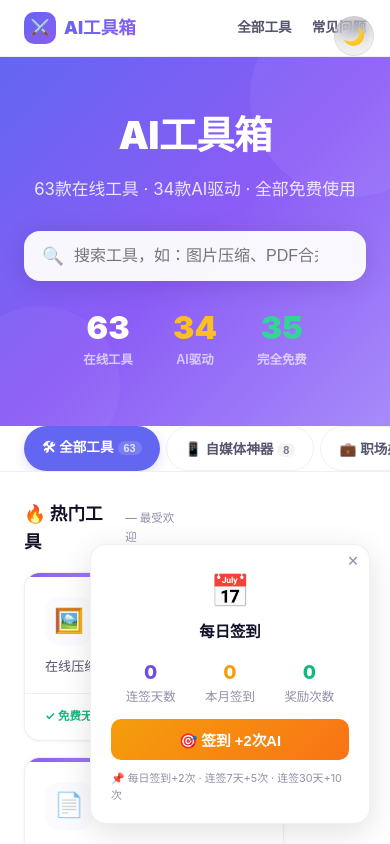
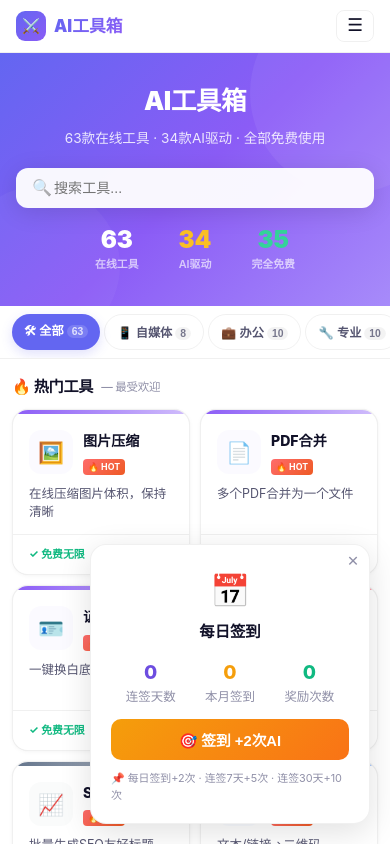
Before and after one commit to QuenLee/ai-tools-hub, a Next.js app: page /en/tools in a window 390 px wide. Shown: the top 844 px of the page. Built offline with nearby package versions, Linux system fonts and the light colour scheme.

Commit message:
feat: mobile responsive adaptation for tools list, detail page, and navbar

```diff
--- a/app/[locale]/layout.js
+++ b/app/[locale]/layout.js
@@ -1,6 +1,7 @@
 import { locales } from '@/lib/i18n';
 import Script from 'next/script';
 import ThemeToggle from '@/components/ThemeToggle';
+import MobileMenu from '@/components/MobileMenu';
 import CheckinWidget from '@/components/CheckinWidget';
 import './globals.css';
 
@@ -29,7 +30,6 @@ export async function generateMetadata({ params }) {
       apple: '/apple-touch-icon.png',
     },
     manifest: '/manifest.json',
-    themeColor: '#6366f1',
     openGraph: {
       title: titles[locale] || titles['zh'],
       description: descriptions[locale] || descriptions['zh'],
@@ -60,39 +60,34 @@ export default async function LocaleLayout({ children, params }) {
           WebkitBackdropFilter: 'blur(12px)',
         }}>
           <div style={{
-            maxWidth: 1200, margin: '0 auto', padding: '0 24px',
-            height: 56,
+            maxWidth: 1200, margin: '0 auto', padding: '0 16px',
+            height: 52,
             display: 'flex', alignItems: 'center', justifyContent: 'space-between',
           }}>
             {/* Logo */}
-            <a href={`/${locale}/tools`} style={{
-              textDecoration: 'none', display: 'flex', alignItems: 'center', gap: 8,
-            }}>
+            <a href={`/${locale}/tools`} style={{ textDecoration: 'none', display: 'flex', alignItems: 'center', gap: 8 }}>
               <span style={{
-                width: 32, height: 32, borderRadius: 10,
+                width: 30, height: 30, borderRadius: 9,
                 background: 'linear-gradient(135deg, #6366f1, #8b5cf6)',
                 display: 'flex', alignItems: 'center', justifyContent: 'center',
-                fontSize: '1rem', color: '#fff', fontWeight: 900,
+                fontSize: '0.9rem', color: '#fff', fontWeight: 900,
               }}>⚔️</span>
-              <span style={{
-                fontWeight: 900, fontSize: '1.1rem',
+              <span className="nav-logo-text" style={{
+                fontWeight: 900, fontSize: '1.05rem',
                 background: 'linear-gradient(135deg, #6366f1, #8b5cf6)',
                 WebkitBackgroundClip: 'text', WebkitTextFillColor: 'transparent',
               }}>AI工具箱</span>
             </a>
 
-            {/* Nav links */}
-            <div style={{ display: 'flex', alignItems: 'center', gap: 20 }}>
-              <a href={`/${locale}/tools`} style={{
-                fontSize: '0.85rem', color: 'var(--text2)', textDecoration: 'none',
-                fontWeight: 600,
-              }}>全部工具</a>
-              <a href={`/${locale}/faq`} style={{
-                fontSize: '0.85rem', color: 'var(--text2)', textDecoration: 'none',
-                fontWeight: 600,
-              }}>常见问题</a>
+            {/* Desktop Nav */}
+            <div className="nav-desktop" style={{ display: 'flex', alignItems: 'center', gap: 20 }}>
+              <a href={`/${locale}/tools`} style={{ fontSize: '0.85rem', color: 'var(--text2)', textDecoration: 'none', fontWeight: 600 }}>全部工具</a>
+              <a href={`/${locale}/faq`} style={{ fontSize: '0.85rem', color: 'var(--text2)', textDecoration: 'none', fontWeight: 600 }}>常见问题</a>
               <ThemeToggle />
             </div>
+
+            {/* Mobile hamburger (client component) */}
+            <MobileMenu locale={locale} />
           </div>
         </nav>
 
@@ -100,18 +95,17 @@ export default async function LocaleLayout({ children, params }) {
         {children}
 
         {/* ── 页脚 ── */}
-        <footer style={{
+        <footer className="main-footer" style={{
           borderTop: '1px solid var(--border)',
-          padding: '24px', textAlign: 'center',
+          padding: '20px 16px', textAlign: 'center',
           background: 'var(--surface)',
         }}>
           <div style={{
             maxWidth: 1200, margin: '0 auto',
-            display: 'flex', justifyContent: 'center', gap: 20,
-            flexWrap: 'wrap',
-            fontSize: '0.72rem', color: 'var(--text3)',
+            display: 'flex', justifyContent: 'center', gap: 16,
+            flexWrap: 'wrap', fontSize: '0.72rem', color: 'var(--text3)',
           }}>
-            <span>© 2026 AI工具箱 — 免费在线AI工具集合</span>
+            <span>© 2026 AI工具箱</span>
             <a href={`/${locale}/faq`} style={{ color: 'var(--text3)', textDecoration: 'none' }}>常见问题</a>
             <a href={`/${locale}/privacy`} style={{ color: 'var(--text3)', textDecoration: 'none' }}>隐私政策</a>
             <a href={`/${locale}/terms`} style={{ color: 'var(--text3)', textDecoration: 'none' }}>服务条款</a>
@@ -132,6 +126,16 @@ gtag('config', '${GA_ID}', { anonymize_ip: true });`}
             </Script>
           </>
         )}
+
+        {/* ── 导航栏移动端响应式 ── */}
+        <style>{`
+          @media (max-width: 640px) {
+            .nav-desktop { display: none !important; }
+            .nav-mobile { display: flex !important; }
+            .main-footer { padding: 16px 12px !important; }
+            .main-footer > div { gap: 10px !important; font-size: 0.65rem !important; }
+          }
+        `}</style>
       </body>
     </html>
   );
--- a/app/[locale]/tools/page.js
+++ b/app/[locale]/tools/page.js
@@ -6,13 +6,13 @@ import { useParams } from 'next/navigation';
 
 /* ── 分类配置 ── */
 const CATEGORIES = [
-  { id: 'all',     label: '全部工具',  emoji: '🛠',  color: '#6366f1', bg: '#6366f108' },
-  { id: 'social',  label: '自媒体神器', emoji: '📱',  color: '#FF2442', bg: '#FF244208' },
-  { id: 'office',  label: '职场办公',  emoji: '💼',  color: '#f59e0b', bg: '#f59e0b08' },
-  { id: 'pro',     label: '专业工具',  emoji: '🔧',  color: '#10b981', bg: '#10b98108' },
-  { id: 'dev',     label: '开发者',   emoji: '💻',  color: '#3b82f6', bg: '#3b82f608' },
-  { id: 'free',    label: '免费工具',  emoji: '🎁',  color: '#8b5cf6', bg: '#8b5cf608' },
-  { id: 'basic',   label: '基础工具',  emoji: '📄',  color: '#64748b', bg: '#64748b08' },
+  { id: 'all', label: '全部', emoji: '🛠', color: '#6366f1', bg: '#6366f108' },
+  { id: 'social', label: '自媒体', emoji: '📱', color: '#FF2442', bg: '#FF244208' },
+  { id: 'office', label: '办公', emoji: '💼', color: '#f59e0b', bg: '#f59e0b08' },
+  { id: 'pro', label: '专业', emoji: '🔧', color: '#10b981', bg: '#10b98108' },
+  { id: 'dev', label: '开发', emoji: '💻', color: '#3b82f6', bg: '#3b82f608' },
+  { id: 'free', label: '免费', emoji: '🎁', color: '#8b5cf6', bg: '#8b5cf608' },
+  { id: 'basic', label: '基础', emoji: '📄', color: '#64748b', bg: '#64748b08' },
 ];
 
 /* ── 热门工具（首页推荐） ── */
@@ -46,36 +46,29 @@ function ToolCard({ tool, catInfo, href, hot }) {
       e.currentTarget.style.borderColor = 'var(--border)';
     }}>
       {/* 顶部色条 */}
-      <div style={{
-        height: 4,
-        background: `linear-gradient(90deg, ${catInfo?.color || '#6366f1'}, ${(catInfo?.color || '#6366f1')}66)`,
-      }} />
+      <div style={{ height: 4, background: `linear-gradient(90deg, ${catInfo?.color || '#6366f1'}, ${(catInfo?.color || '#6366f1')}66)` }} />
 
-      <div style={{ padding: '20px 20px 16px', flex: 1, display: 'flex', flexDirection: 'column' }}>
+      <div style={{ padding: '16px 16px 12px', flex: 1, display: 'flex', flexDirection: 'column' }}>
         {/* 图标 + 名称行 */}
-        <div style={{ display: 'flex', alignItems: 'center', gap: 12, marginBottom: 12 }}>
+        <div style={{ display: 'flex', alignItems: 'center', gap: 10, marginBottom: 10 }}>
           <div style={{
-            width: 48, height: 48, borderRadius: 14,
+            width: 44, height: 44, borderRadius: 12,
             display: 'flex', alignItems: 'center', justifyContent: 'center',
-            fontSize: '1.5rem',
+            fontSize: '1.3rem',
             background: catInfo?.bg || '#6366f108',
             flexShrink: 0,
           }}>{tool.icon}</div>
           <div style={{ flex: 1, minWidth: 0 }}>
             <div style={{ display: 'flex', alignItems: 'center', gap: 6, flexWrap: 'wrap' }}>
-              <span style={{ fontWeight: 800, fontSize: '1rem' }}>{tool.name}</span>
-              {hot && <span style={{
-                fontSize: '0.6rem', padding: '1px 6px', borderRadius: 4,
-                background: 'linear-gradient(135deg, #ff6b6b, #ee5a24)',
-                color: '#fff', fontWeight: 700,
-              }}>🔥 HOT</span>}
+              <span className="tool-name" style={{ fontWeight: 800, fontSize: '0.95rem' }}>{tool.name}</span>
+              {hot && <span style={{ fontSize: '0.55rem', padding: '1px 5px', borderRadius: 4, background: 'linear-gradient(135deg, #ff6b6b, #ee5a24)', color: '#fff', fontWeight: 700 }}>🔥 HOT</span>}
             </div>
           </div>
         </div>
 
         {/* 描述 */}
         <p style={{
-          fontSize: '0.82rem', color: 'var(--text2)', lineHeight: 1.5,
+          fontSize: '0.78rem', color: 'var(--text2)', lineHeight: 1.5,
           margin: 0, flex: 1,
           overflow: 'hidden', textOverflow: 'ellipsis',
           display: '-webkit-box', WebkitLineClamp: 2, WebkitBoxOrient: 'vertical',
@@ -85,18 +78,15 @@ function ToolCard({ tool, catInfo, href, hot }) {
       {/* 底部标签行 */}
       <div style={{
         display: 'flex', justifyContent: 'space-between', alignItems: 'center',
-        padding: '12px 20px',
+        padding: '10px 16px',
         borderTop: '1px solid var(--border)',
         background: 'var(--bg)',
       }}>
-        <span style={{
-          fontSize: '0.72rem', fontWeight: 700,
-          color: isFree ? 'var(--green)' : 'var(--accent)',
-        }}>
+        <span style={{ fontSize: '0.68rem', fontWeight: 700, color: isFree ? 'var(--green)' : 'var(--accent)' }}>
           {isFree ? '✓ 免费无限' : '每日3次免费'}
         </span>
         <span style={{
-          fontSize: '0.62rem', padding: '3px 8px', borderRadius: 6,
+          fontSize: '0.58rem', padding: '2px 7px', borderRadius: 6,
           background: isFree ? 'rgba(16,185,129,0.1)' : 'rgba(99,102,241,0.1)',
           color: isFree ? 'var(--green)' : 'var(--accent)',
           fontWeight: 700,
@@ -151,9 +141,9 @@ export default function ToolsPage() {
   return (
     <div style={{ minHeight: '100vh' }}>
       {/* ═══ Hero Section ═══ */}
-      <section style={{
+      <section className="hero-section" style={{
         background: 'linear-gradient(135deg, #6366f1 0%, #8b5cf6 50%, #a78bfa 100%)',
-        padding: '48px 24px 56px',
+        padding: '36px 20px 40px',
         textAlign: 'center',
         position: 'relative',
         overflow: 'hidden',
@@ -163,42 +153,41 @@ export default function ToolsPage() {
         <div style={{ position: 'absolute', bottom: -40, left: -40, width: 160, height: 160, borderRadius: '50%', background: 'rgba(255,255,255,0.04)' }} />
 
         <div style={{ position: 'relative', zIndex: 1, maxWidth: 720, margin: '0 auto' }}>
-          <h1 style={{
+          <h1 className="hero-title" style={{
             fontSize: '2.4rem', fontWeight: 900, color: '#fff',
-            marginBottom: 10, letterSpacing: '-0.02em',
-          }}>
-            AI工具箱
-          </h1>
-          <p style={{
+            marginBottom: 8, letterSpacing: '-0.02em',
+          }}>AI工具箱</h1>
+          <p className="hero-subtitle" style={{
             color: 'rgba(255,255,255,0.85)', fontSize: '1.05rem',
-            marginBottom: 28, lineHeight: 1.6,
+            marginBottom: 24, lineHeight: 1.6,
           }}>
             {ALL_TOOLS.length}款在线工具 · {aiCount}款AI驱动 · 全部免费使用
           </p>
 
-          {/* 搜索框 - 居中大 */}
+          {/* 搜索框 */}
           <div style={{ position: 'relative', maxWidth: 560, margin: '0 auto' }}>
             <span style={{
-              position: 'absolute', left: 18, top: '50%', transform: 'translateY(-50%)',
-              fontSize: '1.1rem', color: 'rgba(255,255,255,0.5)',
+              position: 'absolute', left: 16, top: '50%', transform: 'translateY(-50%)',
+              fontSize: '1rem', color: 'rgba(255,255,255,0.5)',
             }}>🔍</span>
             <input
               type="text"
               value={searchQuery}
               onChange={e => setSearchQuery(e.target.value)}
-              placeholder="搜索工具，如：图片压缩、PDF合并、小红书..."
+              placeholder="搜索工具..."
+              className="hero-search"
               style={{
-                width: '100%', padding: '16px 48px 16px 50px',
-                borderRadius: 16, border: 'none',
+                width: '100%', padding: '14px 44px 14px 44px',
+                borderRadius: 14, border: 'none',
                 background: 'rgba(255,255,255,0.95)',
-                color: '#1a1a2e', fontSize: '1rem',
+                color: '#1a1a2e', fontSize: '0.95rem',
                 boxSizing: 'border-box', outline: 'none',
                 boxShadow: '0 4px 24px rgba(0,0,0,0.12)',
               }}
             />
             {searchQuery && (
               <button onClick={() => setSearchQuery('')} style={{
-                position: 'absolute', right: 16, top: '50%', transform: 'translateY(-50%)',
+                position: 'absolute', right: 14, top: '50%', transform: 'translateY(-50%)',
                 background: '#e2e8f0', border: 'none', color: '#64748b',
                 cursor: 'pointer', fontSize: '0.72rem',
                 width: 24, height: 24, borderRadius: '50%',
@@ -208,9 +197,8 @@ export default function ToolsPage() {
           </div>
 
           {/* 统计数字 */}
-          <div style={{
-            display: 'flex', justifyContent: 'center', gap: 40,
-            marginTop: 28,
+          <div className="hero-stats" style={{
+            display: 'flex', justifyContent: 'center', gap: 40, marginTop: 24,
           }}>
             <StatItem value={ALL_TOOLS.length} label="在线工具" color="#fff" />
             <StatItem value={aiCount} label="AI驱动" color="#fbbf24" />
@@ -220,23 +208,26 @@ export default function ToolsPage() {
       </section>
 
       {/* ═══ 分类 Tabs ═══ */}
-      <div style={{
+      <div className="tabs-bar" style={{
         background: 'var(--bg)',
         borderBottom: '1px solid var(--border)',
         position: 'sticky', top: 0, zIndex: 100,
       }}>
-        <div style={{
-          maxWidth: 1200, margin: '0 auto', padding: '0 24px',
+        <div className="tabs-inner" style={{
+          maxWidth: 1200, margin: '0 auto',
+          padding: '10px 16px',
           display: 'flex', gap: 6, overflowX: 'auto',
-          paddingY: 12,
+          WebkitOverflowScrolling: 'touch',
+          scrollbarWidth: 'none',
+          msOverflowStyle: 'none',
         }}>
           {CATEGORIES.map(cat => {
             const count = cat.id === 'all' ? ALL_TOOLS.length : ALL_TOOLS.filter(t => t.cat === cat.id).length;
             const isActive = activeTab === cat.id;
             return (
               <button key={cat.id} onClick={() => setActiveTab(cat.id)} style={{
-                padding: '10px 18px', borderRadius: 24,
-                fontSize: '0.85rem', fontWeight: 700,
+                padding: '8px 14px', borderRadius: 20,
+                fontSize: '0.82rem', fontWeight: 700,
                 cursor: 'pointer', transition: 'all 0.2s',
                 whiteSpace: 'nowrap',
                 border: isActive ? 'none' : '1px solid var(--border)',
@@ -247,9 +238,9 @@ export default function ToolsPage() {
               }}>
                 {cat.emoji} {cat.label}
                 <span style={{
-                  fontSize: '0.68rem', opacity: 0.8, marginLeft: 4,
+                  fontSize: '0.65rem', opacity: 0.8, marginLeft: 3,
                   background: isActive ? 'rgba(255,255,255,0.2)' : 'var(--border)',
-                  padding: '1px 6px', borderRadius: 8,
+                  padding: '1px 5px', borderRadius: 8,
                 }}>{count}</span>
               </button>
             );
@@ -258,42 +249,34 @@ export default function ToolsPage() {
       </div>
 
       {/* ═══ 主内容区 ═══ */}
-      <div style={{
-        maxWidth: 1200, margin: '0 auto', padding: '28px 24px 80px',
+      <div className="content-grid" style={{
+        maxWidth: 1200, margin: '0 auto', padding: '24px 16px 80px',
         display: 'grid',
         gridTemplateColumns: '160px 1fr 160px',
         gap: 24, alignItems: 'start',
       }}>
         {/* 左广告 */}
-        <div className="ad-sidebar-left">
-          <AdSlot className="ad-slot-left-list" />
-        </div>
+        <div className="ad-sidebar-left"><AdSlot className="ad-slot-left-list" /></div>
 
         {/* 内容 */}
         <div>
-          {/* 🔥 热门推荐（仅在"全部"且无搜索时显示） */}
+          {/* 🔥 热门推荐 */}
           {activeTab === 'all' && !searchQuery.trim() && (
-            <div style={{ marginBottom: 36 }}>
-              <h2 style={{
-                fontSize: '1.1rem', fontWeight: 800, marginBottom: 16,
+            <div style={{ marginBottom: 32 }}>
+              <h2 className="section-title" style={{
+                fontSize: '1.05rem', fontWeight: 800, marginBottom: 14,
                 display: 'flex', alignItems: 'center', gap: 8,
               }}>
                 🔥 热门工具
                 <span style={{ fontSize: '0.72rem', color: 'var(--text3)', fontWeight: 500 }}>— 最受欢迎</span>
               </h2>
-              <div style={{
+              <div className="tools-grid" style={{
                 display: 'grid',
                 gridTemplateColumns: 'repeat(auto-fill, minmax(260px, 1fr))',
-                gap: 16,
+                gap: 14,
               }}>
                 {hotToolList.map(tool => (
-                  <ToolCard
-                    key={tool.id}
-                    tool={tool}
-                    catInfo={CATEGORIES.find(c => c.id === tool.cat)}
-                    href={`/${locale}/tools/${tool.id}`}
-                    hot
-                  />
+                  <ToolCard key={tool.id} tool={tool} catInfo={CATEGORIES.find(c => c.id === tool.cat)} href={`/${locale}/tools/${tool.id}`} hot />
                 ))}
               </div>
             </div>
@@ -301,45 +284,36 @@ export default function ToolsPage() {
 
           {/* 分类工具列表 */}
           <div style={{ marginBottom: 8 }}>
-            <h2 style={{
-              fontSize: '1.1rem', fontWeight: 800, marginBottom: 16,
+            <h2 className="section-title" style={{
+              fontSize: '1.05rem', fontWeight: 800, marginBottom: 14,
               display: 'flex', alignItems: 'center', gap: 8,
             }}>
               {searchQuery.trim() ? `🔍 搜索"${searchQuery}"` : CATEGORIES.find(c => c.id === activeTab)?.emoji + ' ' + CATEGORIES.find(c => c.id === activeTab)?.label}
-              <span style={{ fontSize: '0.82rem', color: 'var(--text3)', fontWeight: 500 }}>
-                · {filteredTools.length}款
-              </span>
+              <span style={{ fontSize: '0.82rem', color: 'var(--text3)', fontWeight: 500 }}> · {filteredTools.length}款</span>
             </h2>
           </div>
 
           {filteredTools.length === 0 ? (
-            <div style={{
-              textAlign: 'center', padding: '80px 20px', color: 'var(--text3)',
-            }}>
-              <div style={{ fontSize: '3rem', marginBottom: 16 }}>🔍</div>
-              <div style={{ fontSize: '1.1rem', fontWeight: 700, marginBottom: 8 }}>未找到匹配的工具</div>
-              <div style={{ fontSize: '0.88rem' }}>试试换个关键词？</div>
+            <div style={{ textAlign: 'center', padding: '60px 20px', color: 'var(--text3)' }}>
+              <div style={{ fontSize: '2.4rem', marginBottom: 12 }}>🔍</div>
+              <div style={{ fontSize: '1rem', fontWeight: 700, marginBottom: 6 }}>未找到匹配的工具</div>
+              <div style={{ fontSize: '0.85rem' }}>试试换个关键词？</div>
             </div>
           ) : (
-            <div style={{
+            <div className="tools-grid" style={{
               display: 'grid',
               gridTemplateColumns: 'repeat(auto-fill, minmax(260px, 1fr))',
-              gap: 16,
+              gap: 14,
             }}>
               {filteredTools.map(tool => (
-                <ToolCard
-                  key={tool.id}
-                  tool={tool}
-                  catInfo={CATEGORIES.find(c => c.id === tool.cat)}
-                  href={`/${locale}/tools/${tool.id}`}
-                />
+                <ToolCard key={tool.id} tool={tool} catInfo={CATEGORIES.find(c => c.id === tool.cat)} href={`/${locale}/tools/${tool.id}`} />
               ))}
             </div>
           )}
 
           {/* 列表底部广告 */}
           <div className="ad-slot-list" style={{
-            marginTop: 32, minHeight: 90, borderRadius: 12,
+            marginTop: 28, minHeight: 90, borderRadius: 12,
             border: '1px dashed var(--border)',
             display: 'flex', alignItems: 'center', justifyContent: 'center',
             color: 'var(--text3)', fontSize: '0.72rem',
@@ -347,15 +321,43 @@ export default function ToolsPage() {
         </div>
 
         {/* 右广告 */}
-        <div className="ad-sidebar-right">
-          <AdSlot className="ad-slot-right-list" />
-        </div>
+        <div className="ad-sidebar-right"><AdSlot className="ad-slot-right-list" /></div>
       </div>
 
-      {/* ═══ 响应式 ═══ */}
+      {/* ═══ 响应式 CSS ═══ */}
       <style>{`
+        /* 隐藏tab横向滚动条 */
+        .tabs-inner::-webkit-scrollbar { display: none; }
+        .tabs-inner { -ms-overflow-style: none; scrollbar-width: none; }
+
+        /* 平板 ≤900px */
         @media (max-width: 900px) {
           .ad-sidebar-left, .ad-sidebar-right { display: none !important; }
+          .content-grid { grid-template-columns: 1fr !important; }
+        }
+
+        /* 手机 ≤640px */
+        @media (max-width: 640px) {
+          .hero-section { padding: 28px 16px 32px !important; }
+          .hero-title { font-size: 1.6rem !important; margin-bottom: 6px !important; }
+          .hero-subtitle { font-size: 0.85rem !important; margin-bottom: 18px !important; }
+          .hero-search { padding: 12px 36px 12px 38px !important; font-size: 0.88rem !important; border-radius: 12px !important; }
+          .hero-stats { gap: 24 !important; margin-top: 18px !important; }
+          .hero-stats > div > div:first-child { font-size: 1.5rem !important; }
+          .hero-stats > div > div:last-child { font-size: 0.68rem !important; }
+          .tabs-inner { padding: 8px 12px !important; gap: 4px !important; }
+          .tabs-inner button { padding: 7px 12px !important; font-size: 0.76rem !important; }
+          .content-grid { padding: 16px 12px 60px !important; }
+          .tools-grid { grid-template-columns: repeat(2, 1fr) !important; gap: 10px !important; }
+          .section-title { font-size: 0.95rem !important; margin-bottom: 10px !important; }
+          .tool-card .tool-name { font-size: 0.88rem !important; }
+        }
+
+        /* 极小屏 ≤380px */
+        @media (max-width: 380px) {
+          .hero-title { font-size: 1.3rem !important; }
+          .hero-stats { gap: 16px !important; }
+          .tools-grid { grid-template-columns: 1fr !important; gap: 8px !important; }
         }
       `}</style>
     </div>
@@ -366,14 +368,8 @@ export default function ToolsPage() {
 function StatItem({ value, label, color }) {
   return (
     <div style={{ textAlign: 'center' }}>
-      <div style={{
-        fontSize: '2rem', fontWeight: 900, color,
-        lineHeight: 1.2,
-      }}>{value}</div>
-      <div style={{
-        fontSize: '0.78rem', color: 'rgba(255,255,255,0.65)',
-        fontWeight: 600, marginTop: 2,
-      }}>{label}</div>
+      <div style={{ fontSize: '2rem', fontWeight: 900, color, lineHeight: 1.2 }}>{value}</div>
+      <div style={{ fontSize: '0.78rem', color: 'rgba(255,255,255,0.65)', fontWeight: 600, marginTop: 2 }}>{label}</div>
     </div>
   );
 }
--- /dev/null
+++ b/src/components/MobileMenu.js
@@ -0,0 +1,54 @@
+'use client';
+
+import { useState } from 'react';
+
+export default function MobileMenu({ locale }) {
+  const [open, setOpen] = useState(false);
+
+  return (
+    <>
+      {/* Mobile: ThemeToggle is separate + Hamburger */}
+      <div className="nav-mobile" style={{ display: 'none', alignItems: 'center', gap: 8 }}>
+        <button
+          className="hamburger-btn"
+          onClick={() => setOpen(true)}
+          style={{
+            background: 'none', border: '1px solid var(--border)',
+            borderRadius: 8, padding: '6px 10px', cursor: 'pointer',
+            color: 'var(--text)', fontSize: '1.1rem', lineHeight: 1,
+          }}
+        >☰</button>
+      </div>
+
+      {/* Overlay */}
+      {open && (
+        <div
+          style={{
+            position: 'fixed', inset: 0, top: 52,
+            background: 'rgba(0,0,0,0.4)', zIndex: 198,
+          }}
+          onClick={() => setOpen(false)}
+        />
+      )}
+
+      {/* Slide-down menu */}
+      <div
+        className="mobile-menu"
+        style={{
+          display: open ? 'flex' : 'none',
+          position: 'fixed', top: 52, left: 0, right: 0, maxHeight: 'calc(100vh - 52px)',
+          background: 'var(--bg)', zIndex: 199,
+          padding: '16px', flexDirection: 'column', gap: 4,
+          overflowY: 'auto', borderBottom: '1px solid var(--border)',
+          boxShadow: '0 8px 32px rgba(0,0,0,0.15)',
+        }}
+      >
+        <a href={`/${locale}/tools`} onClick={() => setOpen(false)} style={{ display: 'block', padding: '14px 16px', fontSize: '1rem', color: 'var(--text)', borderRadius: 10, textDecoration: 'none', fontWeight: 600 }}>🛠 全部工具</a>
+        <a href={`/${locale}/faq`} onClick={() => setOpen(false)} style={{ display: 'block', padding: '14px 16px', fontSize: '1rem', color: 'var(--text)', borderRadius: 10, textDecoration: 'none', fontWeight: 600 }}>❓ 常见问题</a>
+        <a href={`/${locale}/privacy`} onClick={() => setOpen(false)} style={{ display: 'block', padding: '14px 16px', fontSize: '1rem', color: 'var(--text)', borderRadius: 10, textDecoration: 'none', fontWeight: 600 }}>🔒 隐私政策</a>
+        <a href={`/${locale}/terms`} onClick={() => setOpen(false)} style={{ display: 'block', padding: '14px 16px', fontSize: '1rem', color: 'var(--text)', borderRadius: 10, textDecoration: 'none', fontWeight: 600 }}>📜 服务条款</a>
+        <button onClick={() => setOpen(false)} style={{ padding: '14px 16px', fontSize: '1rem', color: 'var(--text3)', borderRadius: 10, border: 'none', background: 'none', cursor: 'pointer', textAlign: 'left', fontWeight: 500, marginTop: 8 }}>✕ 关闭</button>
+      </div>
+    </>
+  );
+}
```
Also changed, not shown: app/[locale]/tools/[slug]/ToolDetailClient.js (+46 -39 lines).
